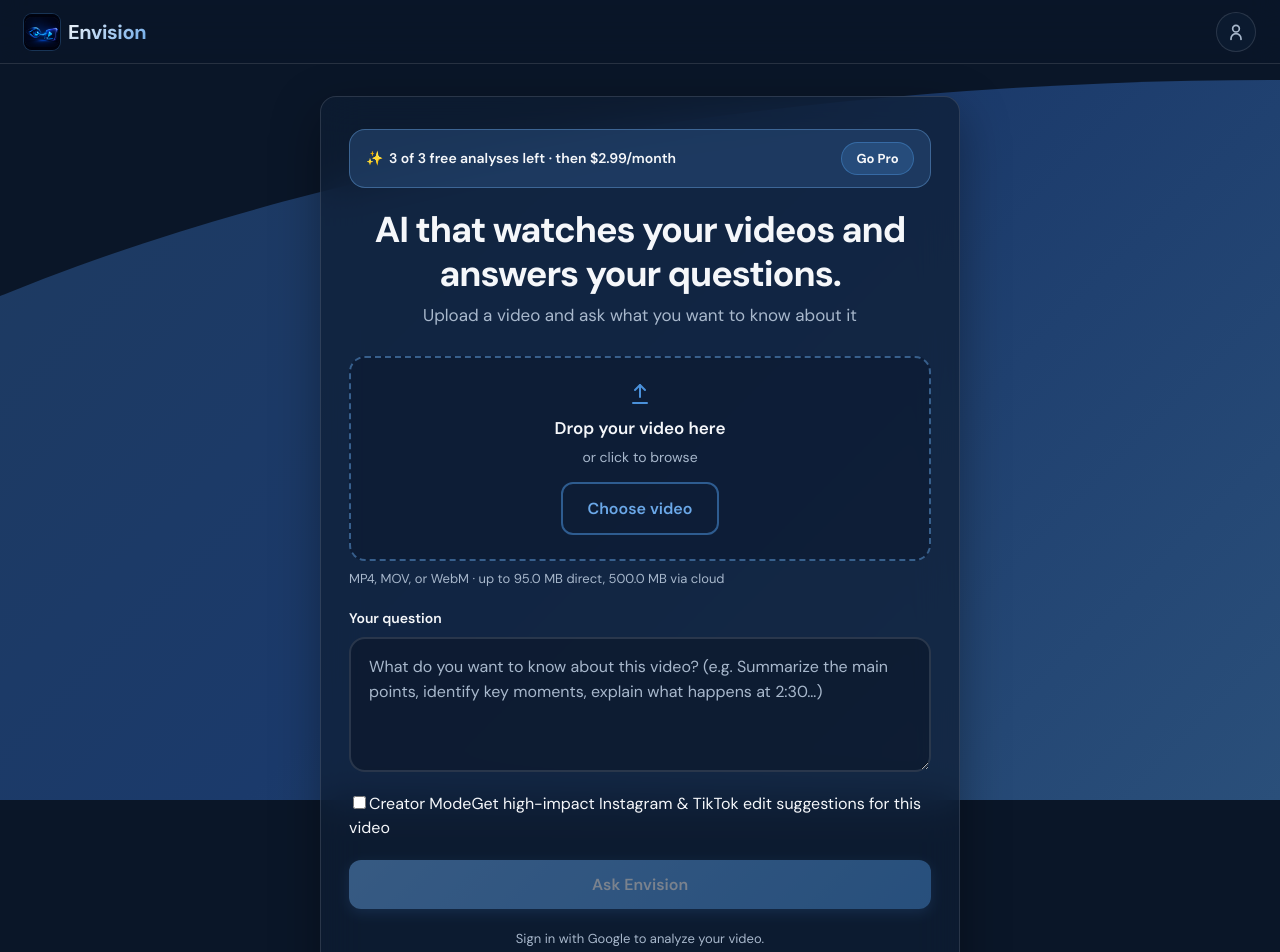
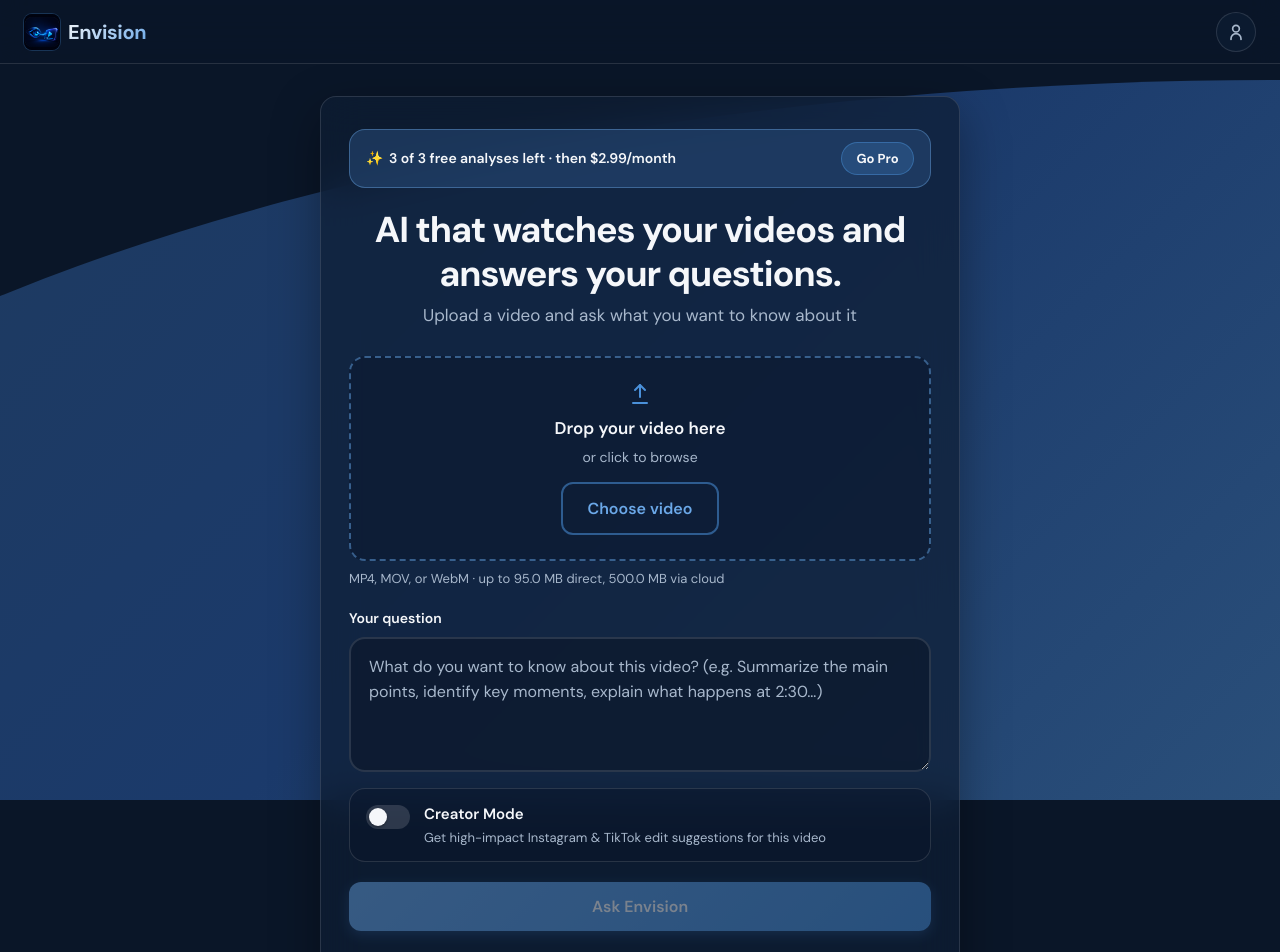
Before and after one commit to ClaudioK5/Envision-Frontend, a React (Vite) app: page / in a window 1280 px wide. Shown: the top 952 px of the page. Built offline with nearby package versions, Linux system fonts and the light colour scheme.

Commit message:
Add files via upload

```diff
--- a/src/index.css
+++ b/src/index.css
@@ -416,6 +416,98 @@ body {
 .envision-form__hint {
   margin: 0;
   font-size: 0.8125rem;
+  color: var(--text-muted);
+}
+
+.envision-form__mode {
+  margin-top: -0.25rem;
+}
+
+.creator-mode-toggle {
+  display: flex;
+  align-items: flex-start;
+  gap: 0.875rem;
+  padding: 0.875rem 1rem;
+  border: 1px solid var(--border);
+  border-radius: var(--radius-lg);
+  background: rgba(10, 22, 40, 0.45);
+  cursor: pointer;
+  transition: border-color 0.15s, background 0.15s, box-shadow 0.15s;
+}
+
+.creator-mode-toggle:hover {
+  border-color: rgba(74, 144, 217, 0.45);
+  background: rgba(30, 58, 95, 0.4);
+}
+
+.creator-mode-toggle:has(.creator-mode-toggle__input:checked) {
+  border-color: rgba(74, 144, 217, 0.55);
+  background: rgba(74, 144, 217, 0.12);
+  box-shadow: 0 0 0 3px var(--accent-glow);
+}
+
+.creator-mode-toggle:has(.creator-mode-toggle__input:focus-visible) {
+  outline: 2px solid var(--accent-bright);
+  outline-offset: 2px;
+}
+
+.creator-mode-toggle__input {
+  position: absolute;
+  opacity: 0;
+  width: 1px;
+  height: 1px;
+  margin: 0;
+  pointer-events: none;
+}
+
+.creator-mode-toggle__switch {
+  position: relative;
+  flex-shrink: 0;
+  width: 2.75rem;
+  height: 1.5rem;
+  margin-top: 0.125rem;
+  border-radius: 999px;
+  background: rgba(255, 255, 255, 0.14);
+  transition: background 0.18s ease;
+}
+
+.creator-mode-toggle__switch::after {
+  content: "";
+  position: absolute;
+  top: 0.1875rem;
+  left: 0.1875rem;
+  width: 1.125rem;
+  height: 1.125rem;
+  border-radius: 50%;
+  background: #f5f7fa;
+  box-shadow: 0 1px 3px rgba(0, 0, 0, 0.35);
+  transition: transform 0.18s ease;
+}
+
+.creator-mode-toggle__input:checked + .creator-mode-toggle__switch {
+  background: var(--accent);
+}
+
+.creator-mode-toggle__input:checked + .creator-mode-toggle__switch::after {
+  transform: translateX(1.25rem);
+}
+
+.creator-mode-toggle__copy {
+  display: flex;
+  flex-direction: column;
+  gap: 0.2rem;
+  min-width: 0;
+}
+
+.creator-mode-toggle__title {
+  font-size: 0.9375rem;
+  font-weight: 600;
+  color: var(--text);
+}
+
+.creator-mode-toggle__hint {
+  font-size: 0.8125rem;
+  line-height: 1.4;
   color: var(--text-muted);
 }
 
```
